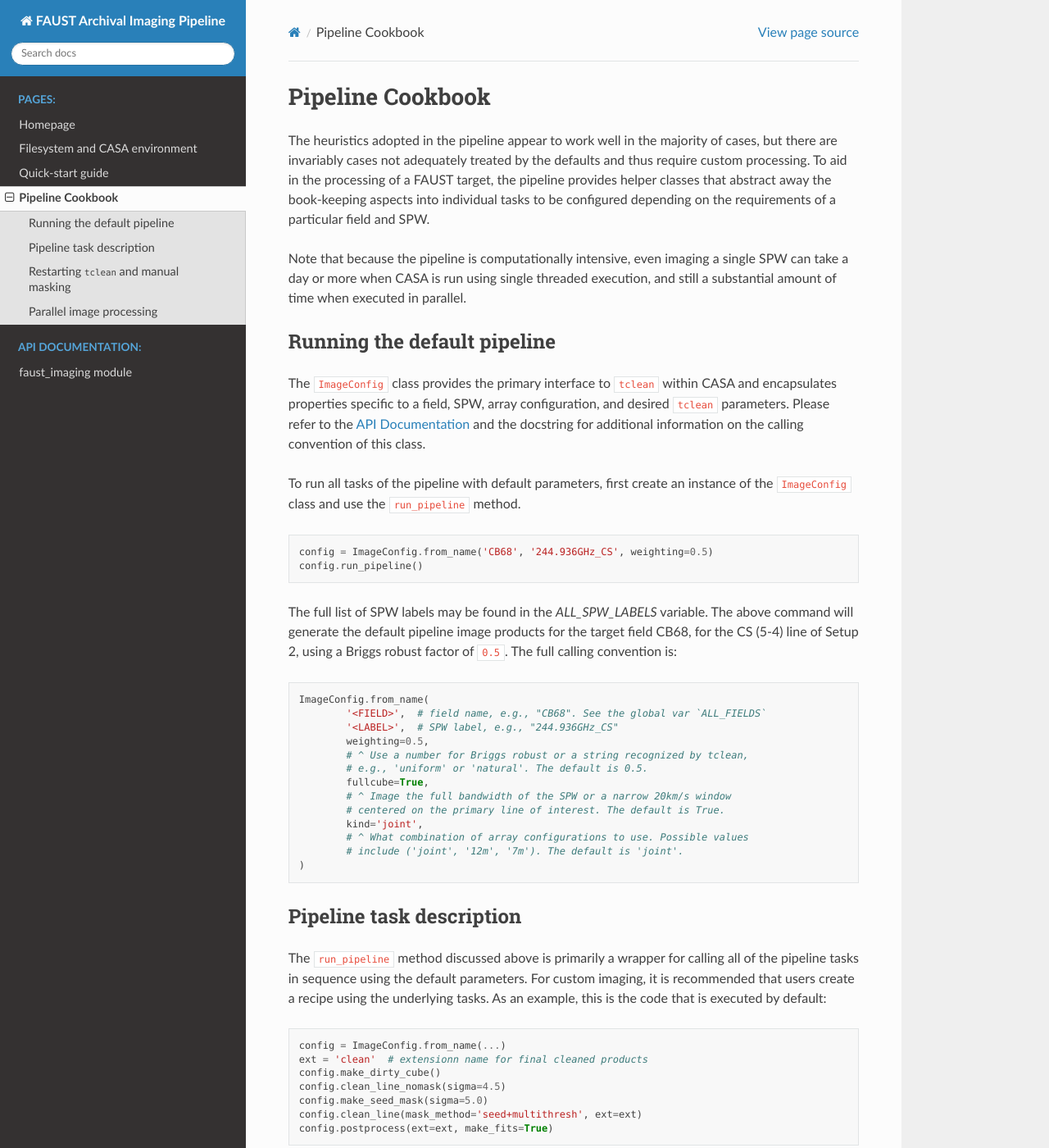
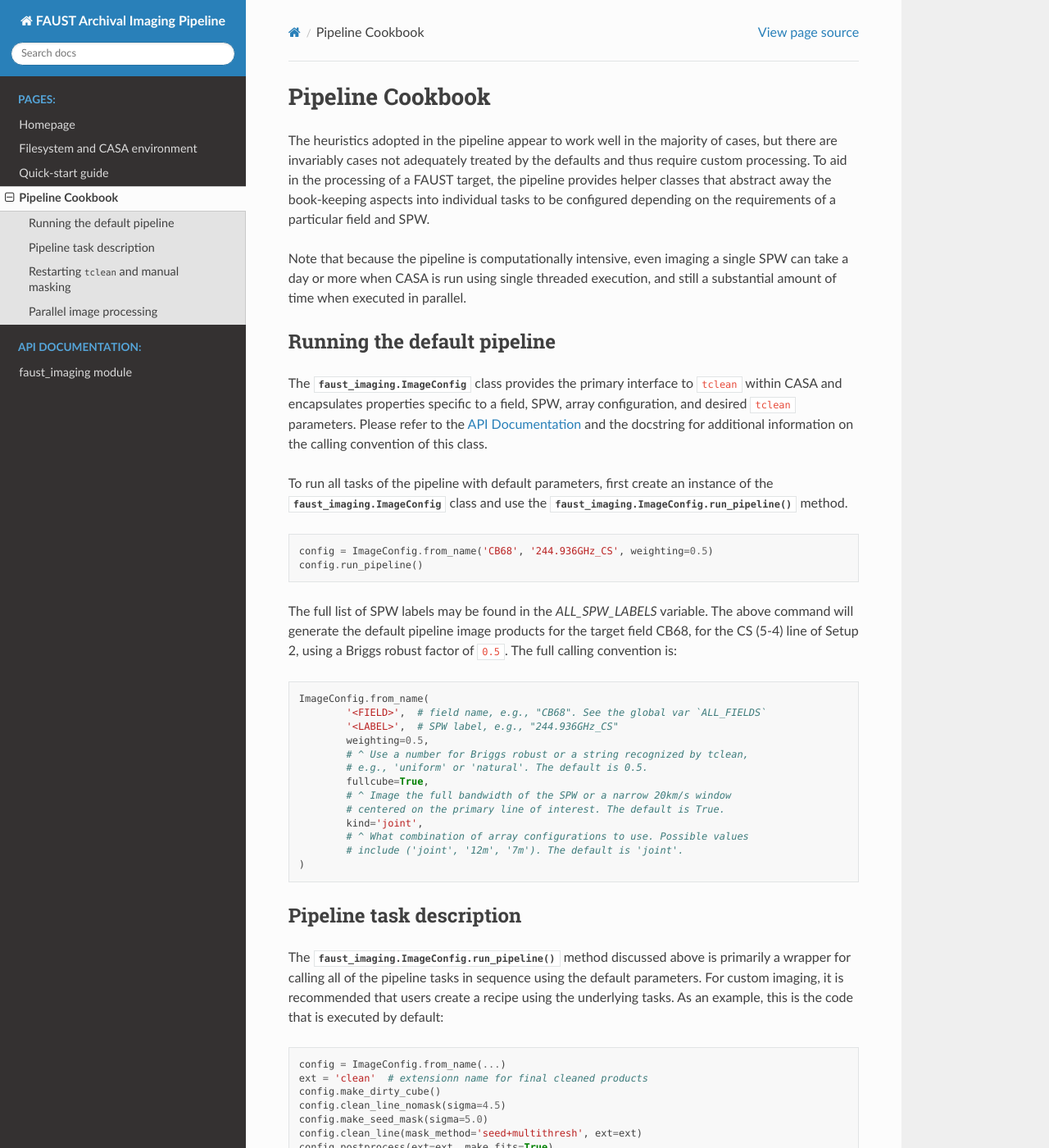
Before and after one commit to autocorr/faust_line_imaging, a Sphinx documentation site: the page built from docs/source/recipes.rst, in a window 1280 px wide and 1400 px high. Shown: the whole window at 82% size. Built offline with Sphinx 7.4.7 and the Read the Docs theme 2.0.0, drawn with Linux system fonts in a browser that asks for light colours.

Commit message:
Update docs

```diff
--- a/docs/source/recipes.rst
+++ b/docs/source/recipes.rst
@@ -13,14 +13,15 @@ execution, and still a substantial amount of time when executed in parallel.
 
 Running the default pipeline
 ----------------------------
-The ``ImageConfig`` class provides the primary interface to ``tclean`` within
-CASA and encapsulates properties specific to a field, SPW, array configuration,
-and desired ``tclean`` parameters. Please refer to the :doc:`API Documentation
-<faust_imaging>` and the docstring for additional information on the
-calling convention of this class.
+The :class:`faust_imaging.ImageConfig` class provides the primary interface to
+``tclean`` within CASA and encapsulates properties specific to a field, SPW,
+array configuration, and desired ``tclean`` parameters. Please refer to the
+:doc:`API Documentation <faust_imaging>` and the docstring for additional
+information on the calling convention of this class.
 
 To run all tasks of the pipeline with default parameters, first create an
-instance of the ``ImageConfig`` class and use the ``run_pipeline`` method.
+instance of the :class:`faust_imaging.ImageConfig` class and use the
+:meth:`faust_imaging.ImageConfig.run_pipeline` method.
 
 .. code-block:: python
 
@@ -50,10 +51,11 @@ robust factor of ``0.5``. The full calling convention is:
 
 Pipeline task description
 -------------------------
-The ``run_pipeline`` method discussed above is primarily a wrapper for calling
-all of the pipeline tasks in sequence using the default parameters. For custom
-imaging, it is recommended that users create a recipe using the underlying
-tasks.  As an example, this is the code that is executed by default:
+The :meth:`faust_imaging.ImageConfig.run_pipeline` method discussed above is
+primarily a wrapper for calling all of the pipeline tasks in sequence using the
+default parameters. For custom imaging, it is recommended that users create a
+recipe using the underlying tasks.  As an example, this is the code that is
+executed by default:
 
 .. code-block:: python
 
```
Also changed, not shown: docs/source/quickstart.rst (+4 -4 lines), faust_imaging.py (+19 -13 lines).
